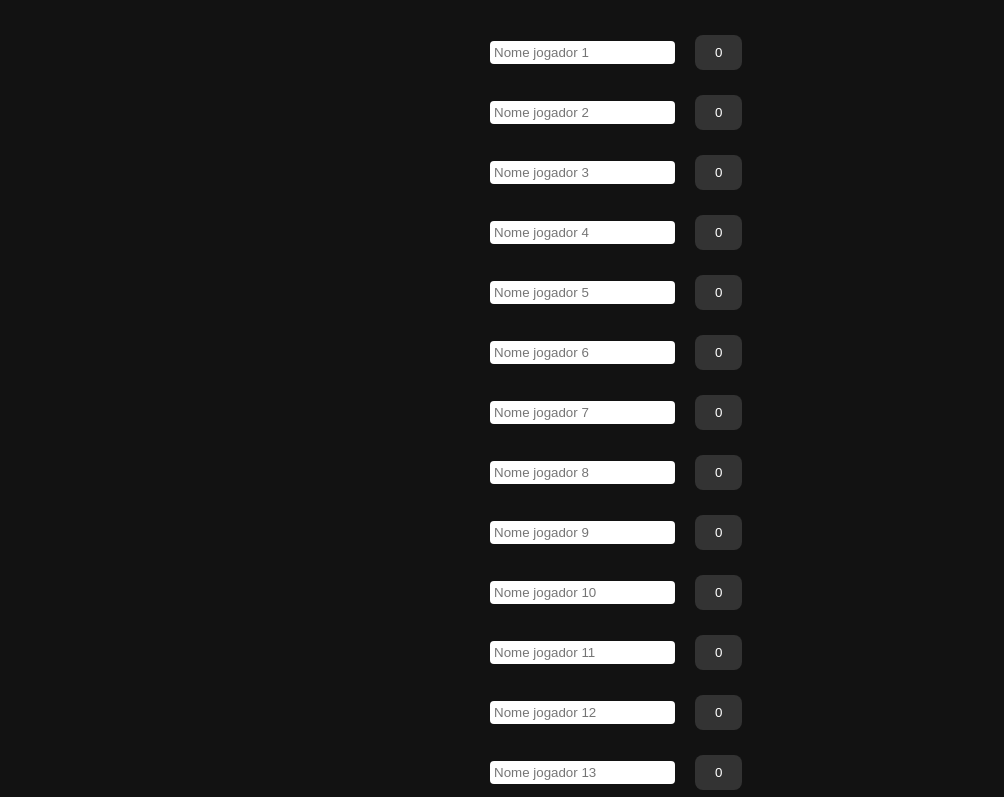
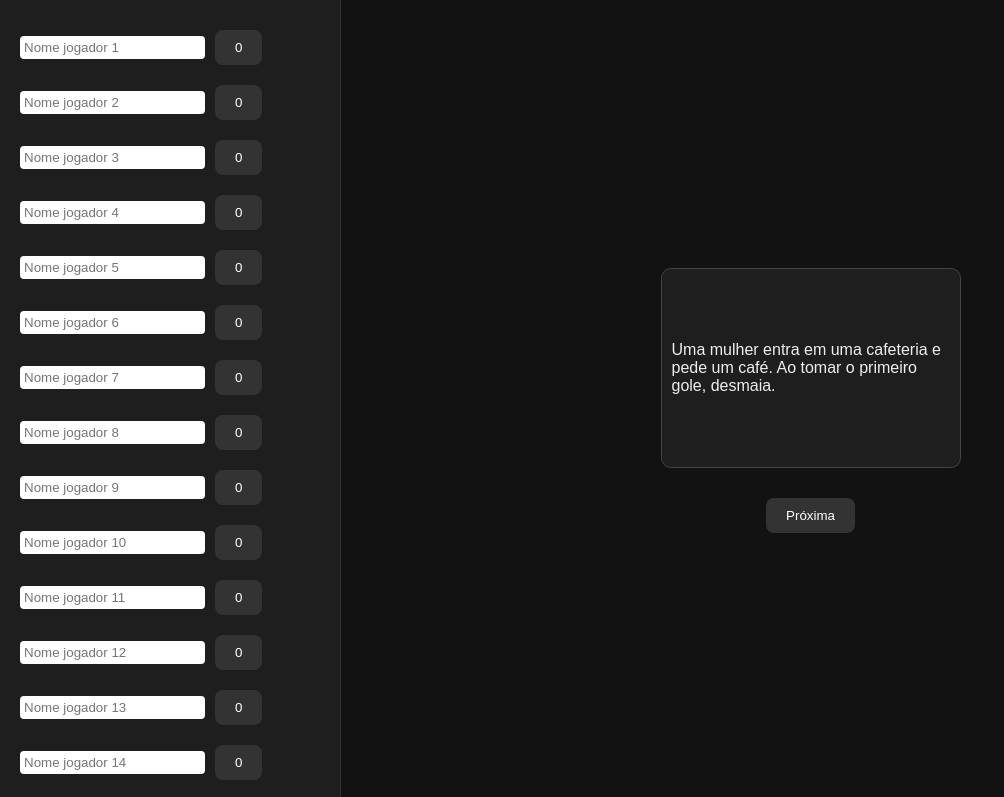
Before and after one commit to adeusavoid/night, a plain HTML site: page index.html in a window 1280 px wide. Shown: the top 797 px of the page, without its empty margins (0-1004 px from the left). Drawn offline with Linux system fonts and the light colour scheme.

Commit message:
Update style.css

```diff
--- a/style.css
+++ b/style.css
@@ -2,14 +2,38 @@ body {
   background-color: #121212;
   color: #eee;
   font-family: sans-serif;
+  margin: 0;
+  height: 100vh;
+  display: flex;
+}
+
+#app {
+  display: flex;
+  flex-direction: row;
+  width: 100%;
+  height: 100%;
+}
+
+#placar {
+  width: 300px;
+  background: #1e1e1e;
+  padding: 20px;
+  overflow-y: auto;
+  border-right: 1px solid #333;
+}
+
+#placar > div {
+  margin-bottom: 10px;
+}
+
+.card-container {
+  flex-grow: 1;
   display: flex;
   flex-direction: column;
   align-items: center;
-  justify-content: start;
-  height: 100vh;
-  margin: 0;
-  padding: 20px;
+  justify-content: center;
 }
+
 .card {
   perspective: 1000px;
   margin-bottom: 20px;
@@ -47,18 +71,12 @@ body {
 }
 button {
   padding: 10px 20px;
-  margin: 10px;
+  margin-top: 10px;
   background: #333;
   color: #fff;
   border: none;
   border-radius: 8px;
   cursor: pointer;
-}
-#placar {
-  margin-bottom: 20px;
-}
-#placar > div {
-  margin: 5px 0;
 }
 input[type="text"] {
   margin-right: 10px;
```
